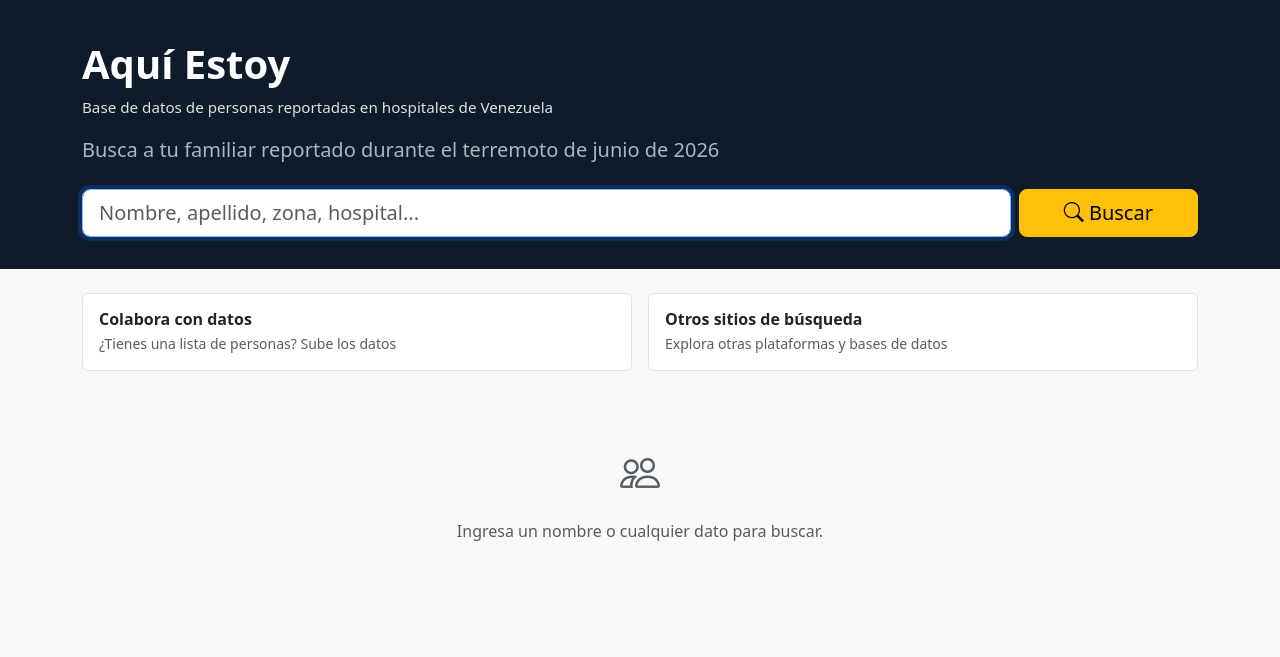
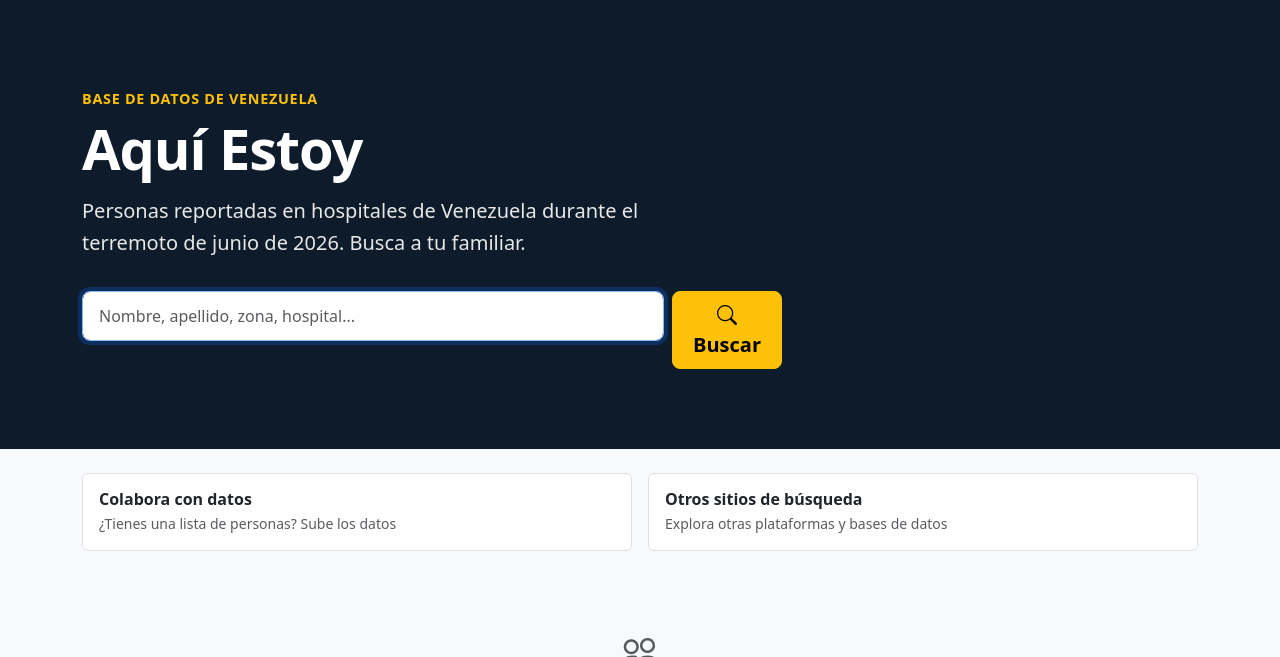
Before and after one commit to rypptc/aquiestoy, a Flask app: page / in a window 1280 px wide. Shown: the part 56-713 px from the top of the page. Run offline with Flask 3, Linux system fonts and the light colour scheme; data that the repository does not hold is empty.

Commit message:
Redesign hero section for better visual hierarchy
- Larger, bolder heading (3.5rem, 700 weight)
- Better typography and spacing
- Yellow accent label 'Base de datos de Venezuela'
- Clearer information hierarchy
- Improved readability

Co-Authored-By: Claude Haiku 4.5 <noreply@anthropic.com>

```diff
--- a/templates/index.html
+++ b/templates/index.html
@@ -3,18 +3,28 @@
 
 {% block content %}
 <div class="search-hero">
-  <div class="container">
-    <h1 class="mb-2">Aquí Estoy</h1>
-    <p class="mb-3" style="color: #e0e0e0; font-size: 0.95rem;">Base de datos de personas reportadas en hospitales de Venezuela</p>
-    <p class="lead mb-4">Busca a tu familiar reportado durante el terremoto de junio de 2026</p>
-    <form method="GET" action="{{ url_for('public.index') }}">
+  <div class="container py-5">
+    <div style="max-width: 800px;">
+      <p style="color: #ffc107; font-weight: 600; font-size: 0.9rem; letter-spacing: 0.05em; margin-bottom: 0.5rem; text-transform: uppercase;">
+        Base de datos de Venezuela
+      </p>
+      <h1 style="font-size: 3.5rem; font-weight: 700; line-height: 1.1; margin-bottom: 1rem; letter-spacing: -0.02em;">
+        Aquí Estoy
+      </h1>
+      <p style="font-size: 1.25rem; color: #e8e8e8; margin-bottom: 2rem; line-height: 1.6; max-width: 600px;">
+        Personas reportadas en hospitales de Venezuela durante el terremoto de junio de 2026. Busca a tu familiar.
+      </p>
+    </div>
+
+    <form method="GET" action="{{ url_for('public.index') }}" style="max-width: 700px;">
       <div class="row g-2">
         <div class="col-md-10">
           <input type="text" name="q" class="form-control form-control-lg"
-                 placeholder="Nombre, apellido, zona, hospital..." value="{{ q }}" autofocus>
+                 placeholder="Nombre, apellido, zona, hospital..." value="{{ q }}" autofocus
+                 style="font-size: 1rem; padding: 0.75rem 1rem;">
         </div>
         <div class="col-md-2">
-          <button class="btn btn-warning btn-lg w-100" type="submit">
+          <button class="btn btn-warning btn-lg w-100" type="submit" style="font-weight: 600;">
             <i class="bi bi-search"></i> Buscar
           </button>
         </div>
```
